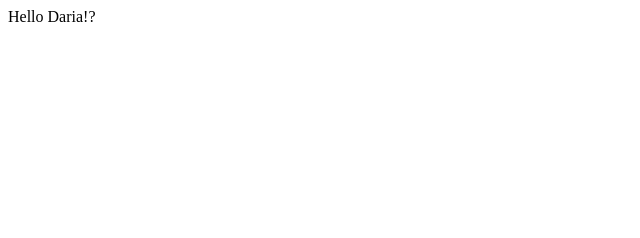
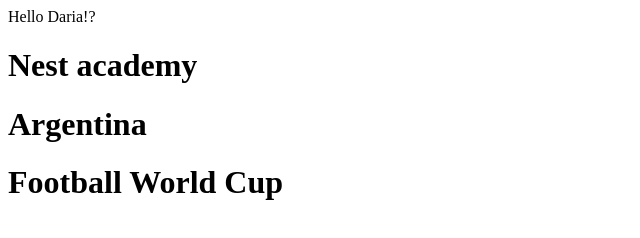
Before and after one commit to Bymbajaw/baba-momo, a plain HTML site: page daria/index.html in a window 1280 px wide. Shown: the whole page, without its empty margins (0-640 px from the left). Drawn offline with Linux system fonts and the light colour scheme.

Commit message:
dariaginbracnchshvv

```diff
--- a/daria/index.html
+++ b/daria/index.html
@@ -1,2 +1,5 @@
 Hello Daria!?
 <!-- asdfasdfasdfadf -->
+<h1>Nest academy</h1>
+<h1>Argentina</h1>
+<h1>Football World Cup</h1>
```
